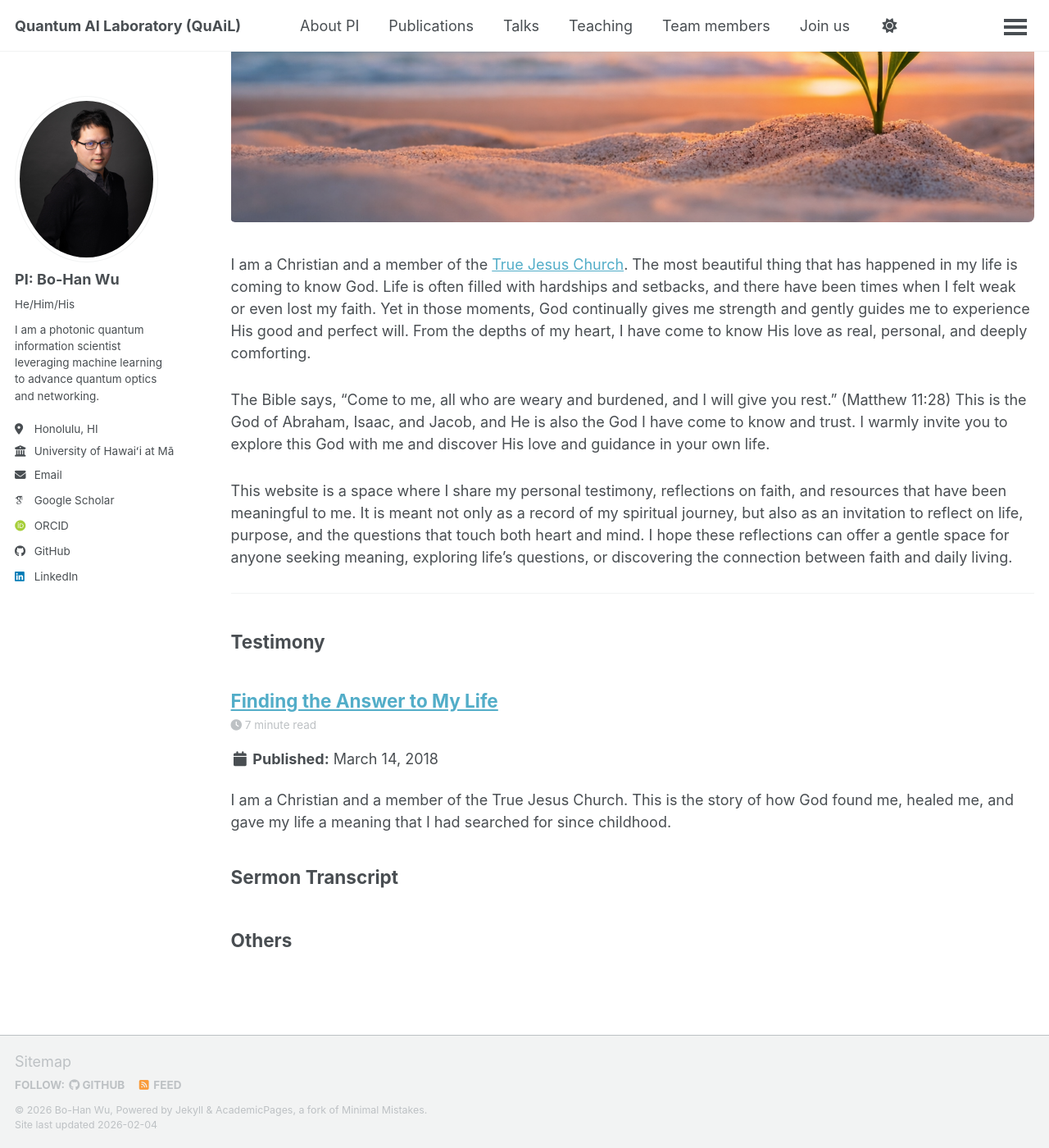
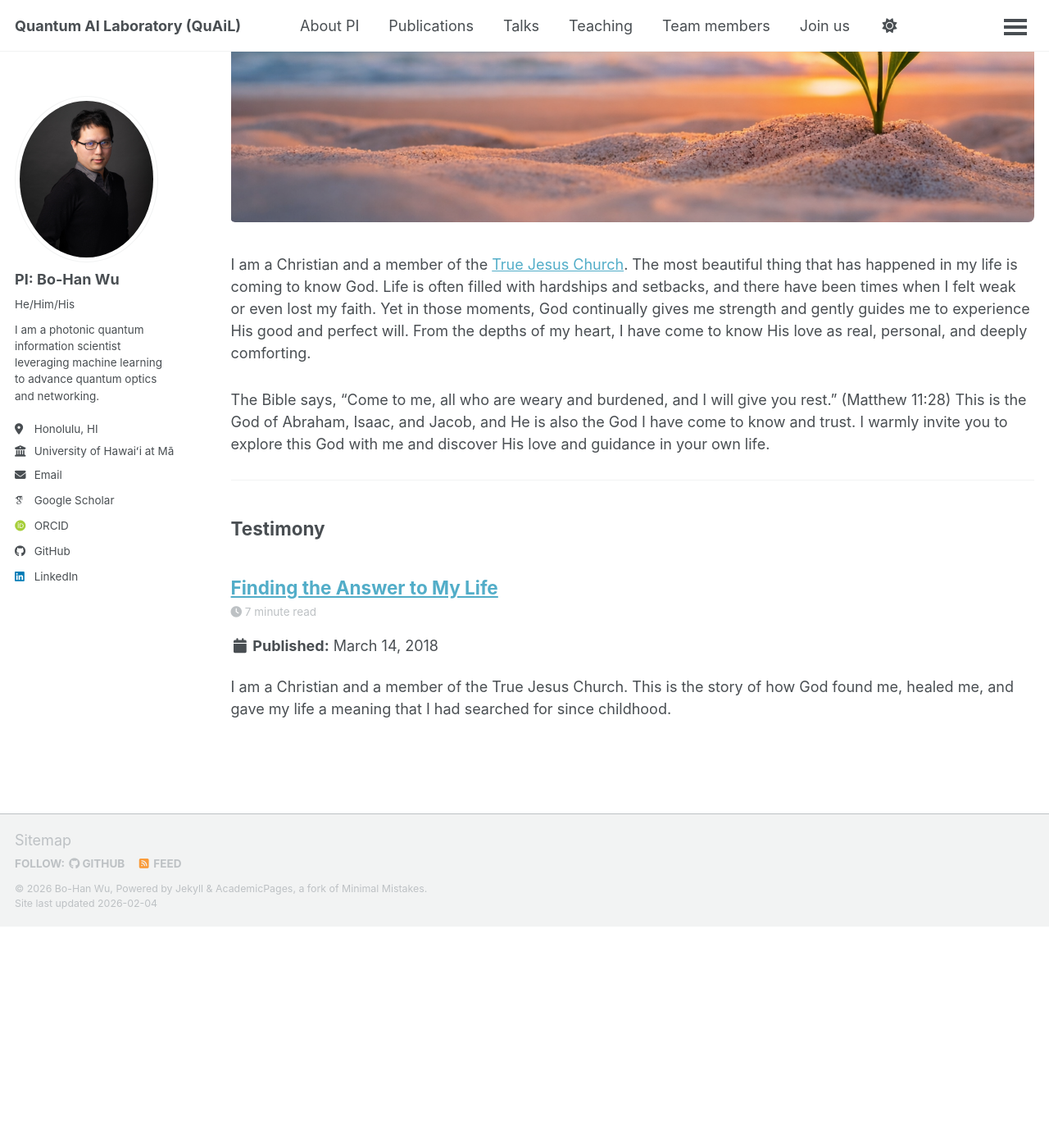
Before and after one commit to go705/go705.github.io, a Jekyll site: the page built from _pages/year-archive.html, in a window 1280 px wide and 1400 px high, scrolled down 535 px. Shown: the whole window at 82% size. Built offline with Jekyll 4.4.1, drawn with Linux system fonts in a browser that asks for light colours; some web fonts are replaced; a script bundle is joined from its source files by our own code; library files that are not in the unit come from our copies; after the commit the page ends 1665 px from its top, so only the background shows below that.

Commit message:
Update year-archive.html

```diff
--- a/_pages/year-archive.html
+++ b/_pages/year-archive.html
@@ -16,10 +16,6 @@ I am a Christian and a member of the <a href="https://tjc.org/usa/">True Jesus C
 The Bible says, “Come to me, all who are weary and burdened, and I will give you rest.” (Matthew 11:28) This is the God of Abraham, Isaac, and Jacob, and He is also the God I have come to know and trust. I warmly invite you to explore this God with me and discover His love and guidance in your own life.
 </p>
 
-<p style="margin-bottom: 30px;">
-This website is a space where I share my personal testimony, reflections on faith, and resources that have been meaningful to me. It is meant not only as a record of my spiritual journey, but also as an invitation to reflect on life, purpose, and the questions that touch both heart and mind. I hope these reflections can offer a gentle space for anyone seeking meaning, exploring life’s questions, or discovering the connection between faith and daily living.
-</p>
-
 <hr>
 
 <h2 id="testimony">Testimony</h2>
@@ -27,12 +23,12 @@ This website is a space where I share my personal testimony, reflections on fait
   {% include archive-single.html %}
 {% endfor %}
 
-<h2 id="sermon-transcript" style="margin-top: 40px;">Sermon Transcript</h2>
+<!-- <h2 id="sermon-transcript" style="margin-top: 40px;">Sermon Transcript</h2>
 {% for post in site.categories["sermon transcript"] %}
   {% include archive-single.html %}
-{% endfor %}
+{% endfor %} -->
 
-<h2 id="others" style="margin-top: 50px;">Others</h2>
+<!-- <h2 id="others" style="margin-top: 50px;">Others</h2>
 {% capture written_year %}'None'{% endcapture %}
 {% for post in site.categories["others"] %}
   {% capture year %}{{ post.date | date: '%Y' }}{% endcapture %}
@@ -41,4 +37,4 @@ This website is a space where I share my personal testimony, reflections on fait
     {% capture written_year %}{{ year }}{% endcapture %}
   {% endif %}
   {% include archive-single.html %}
-{% endfor %}
+{% endfor %} -->
```
